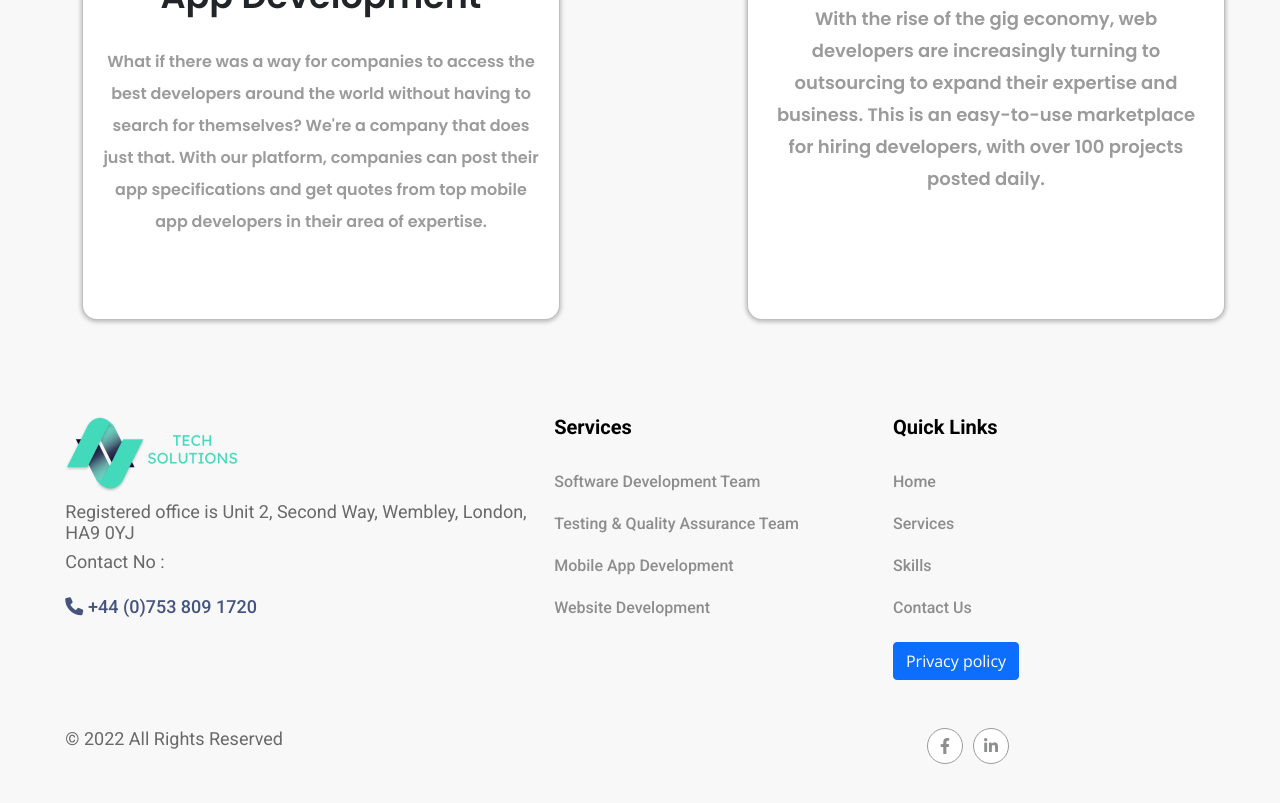
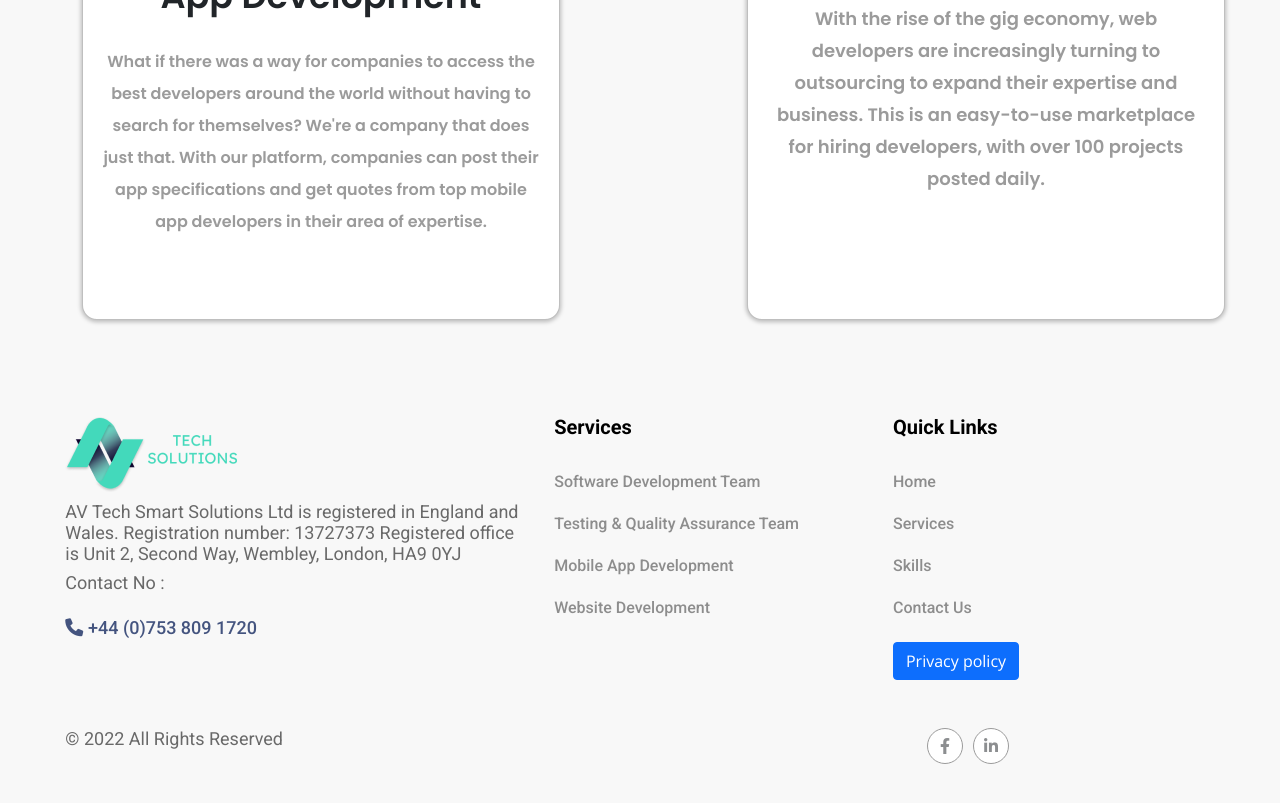
Before and after one commit to saquibnasar/av-tech, a plain HTML site: page index.html in a window 1280 px wide. Shown: the part 4562-5365 px from the top of the page. Drawn offline with nearby package versions, Linux system fonts and the light colour scheme.

Commit message:
some change

```diff
--- a/index.html
+++ b/index.html
@@ -447,8 +447,9 @@
                 </div>
                 <div class="footer_part_1">
                   <h5 class="my-2">
-                    Registered office is Unit 2, Second Way, Wembley, London,
-                    HA9 0YJ
+                    AV Tech Smart Solutions Ltd is registered in England and
+                    Wales. Registration number: 13727373 Registered office is
+                    Unit 2, Second Way, Wembley, London, HA9 0YJ
                   </h5>
                   <h5 class="my-2">Contact No :</h5>
                   <h5 class="number my-4">
```
Also changed, not shown: Contact us.html (+3 -2 lines), Development.html (+3 -2 lines), Mobile Application Development.html (+3 -2 lines), Skills.html (+3 -2 lines), Software Development.html (+3 -2 lines), Testing & Quality Assurance.html (+3 -2 lines), Scss/style.css (indentation only), 1 other file.
